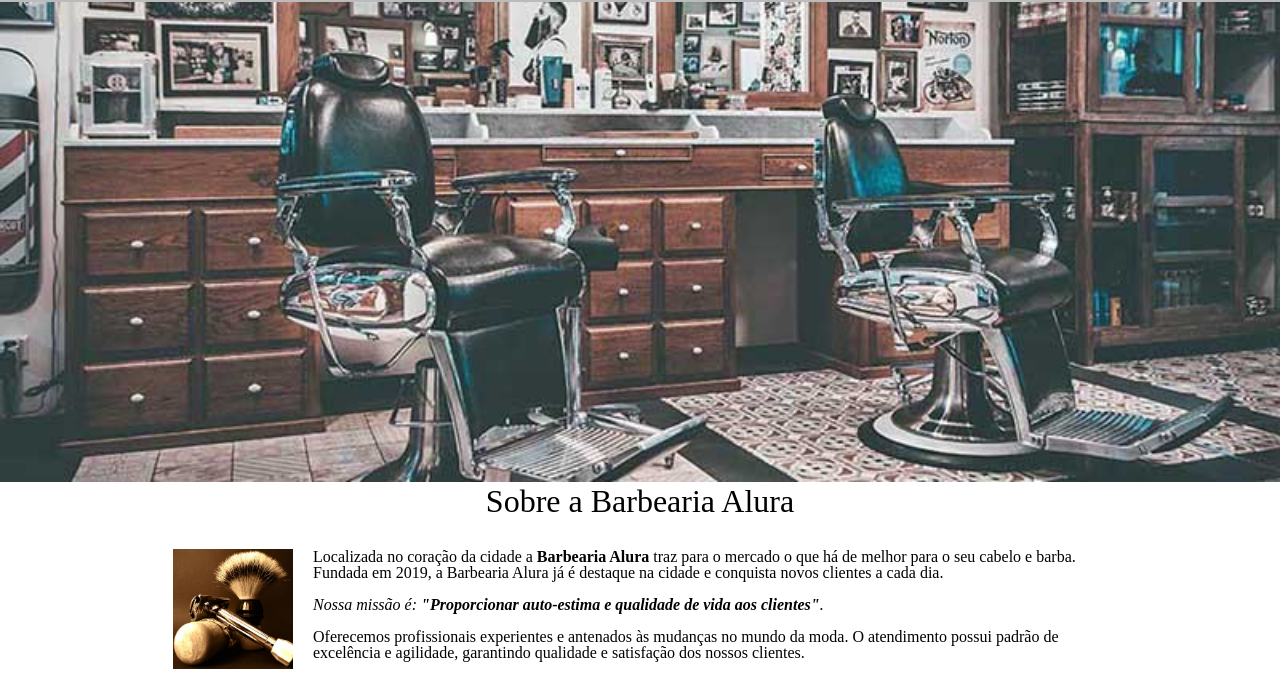
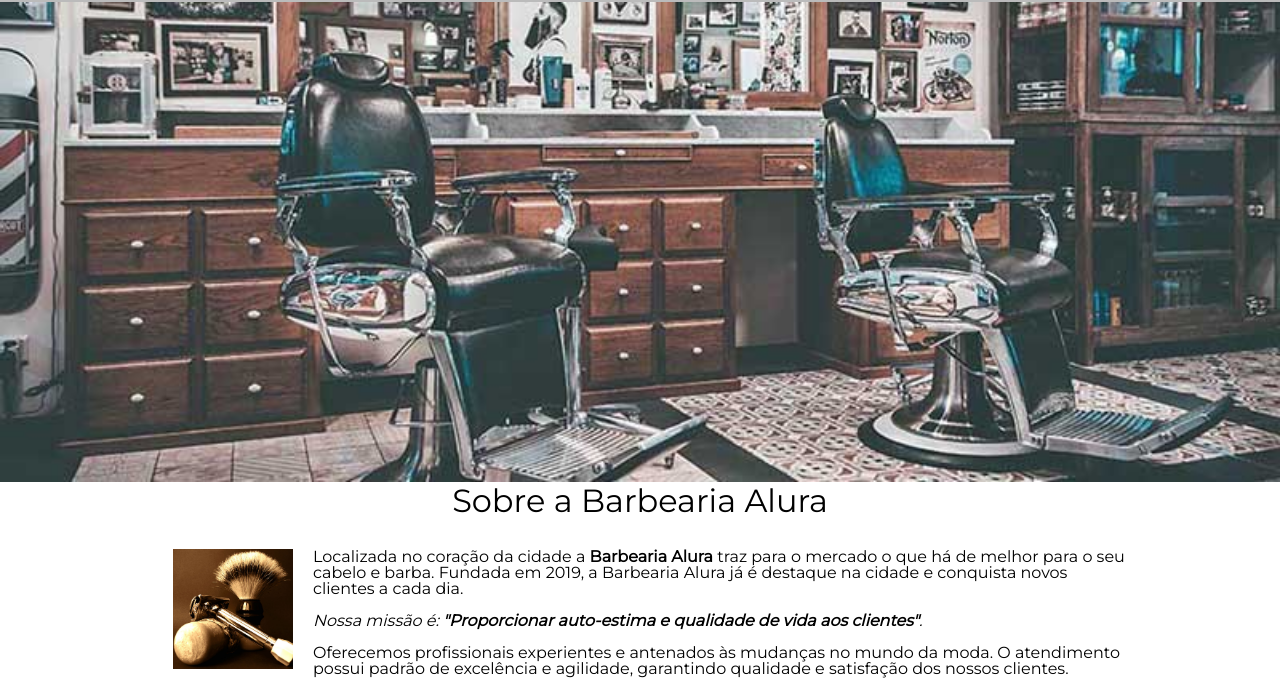
Before and after one commit to JonathasDev/barbearia, a plain HTML site: page index.html in a window 1280 px wide. Shown: the part 291-971 px from the top of the page. Drawn offline with Linux system fonts and the light colour scheme.

Commit message:
Add Fonte externa

```diff
--- a/index.html
+++ b/index.html
@@ -5,6 +5,8 @@
         <title>Barbearia Alura</title>
         <link rel="stylesheet" href="reset.css">
         <link rel="stylesheet" href="style.css">
+        <link href="https://fonts.googleapis.com/css2?family=Montserrat:wght@100;400&display=swap" rel="stylesheet">
+
 	</head>
 
 	<body>
--- a/style.css
+++ b/style.css
@@ -1,3 +1,6 @@
+body{
+    font-family: 'Montserrat', sans-serif;
+}
 header{
     background: #BBBBBB;
     padding: 20px 0;
@@ -160,7 +163,7 @@ td, th{
     text-align: center;
     font-size: 2em; /*Duas vezes o tamanho da fonte padrão*/
     margin: 0 0 1em;/*Margem de 1x o tamanho do texto*/
-    clear: left;
+    clear: left; /*Estudar novamente*/
 }
 
 .principal p{
@@ -181,6 +184,6 @@ td, th{
 
 .utensilio{
     width: 120px;
-    float: left;
+    float: left; /*Flutuação da imagem à esquerda, o texto fica em volta*/
     margin: 0 20px;
 }
```
